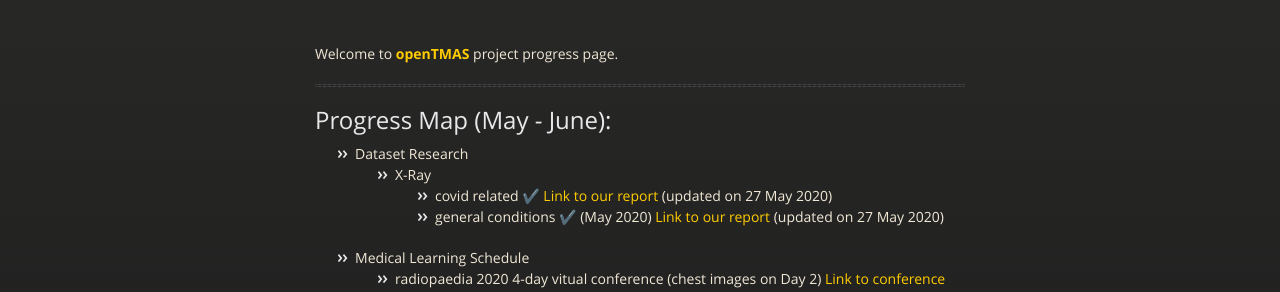
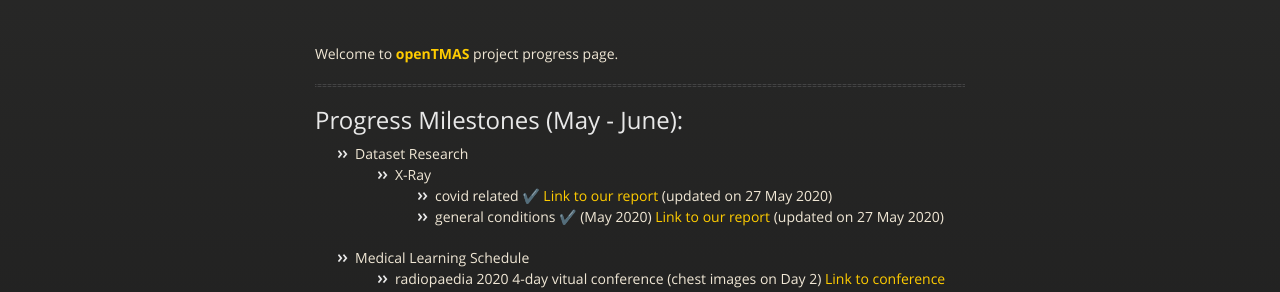
Before and after one commit to notagenius/openTMAS, a Jekyll site: the page built from docs/index.md, in a window 1280 px wide and 900 px high. Shown: the part 191-483 px from the top of the window. Built offline with Jekyll 4.4.1, drawn with Linux system fonts in a browser that asks for light colours; the repository's description, which GitHub fills in, is left out; some of the changed text lies outside the part shown.

```diff
--- a/docs/index.md
+++ b/docs/index.md
@@ -7,7 +7,7 @@
 
 * * *
 
-## Progress Map (May - June):
+## Progress Milestones (May - June):
 
 - Dataset Research
   - X-Ray
```
Also changed, not shown: other parts of docs/index.md (+2 -0 lines).
